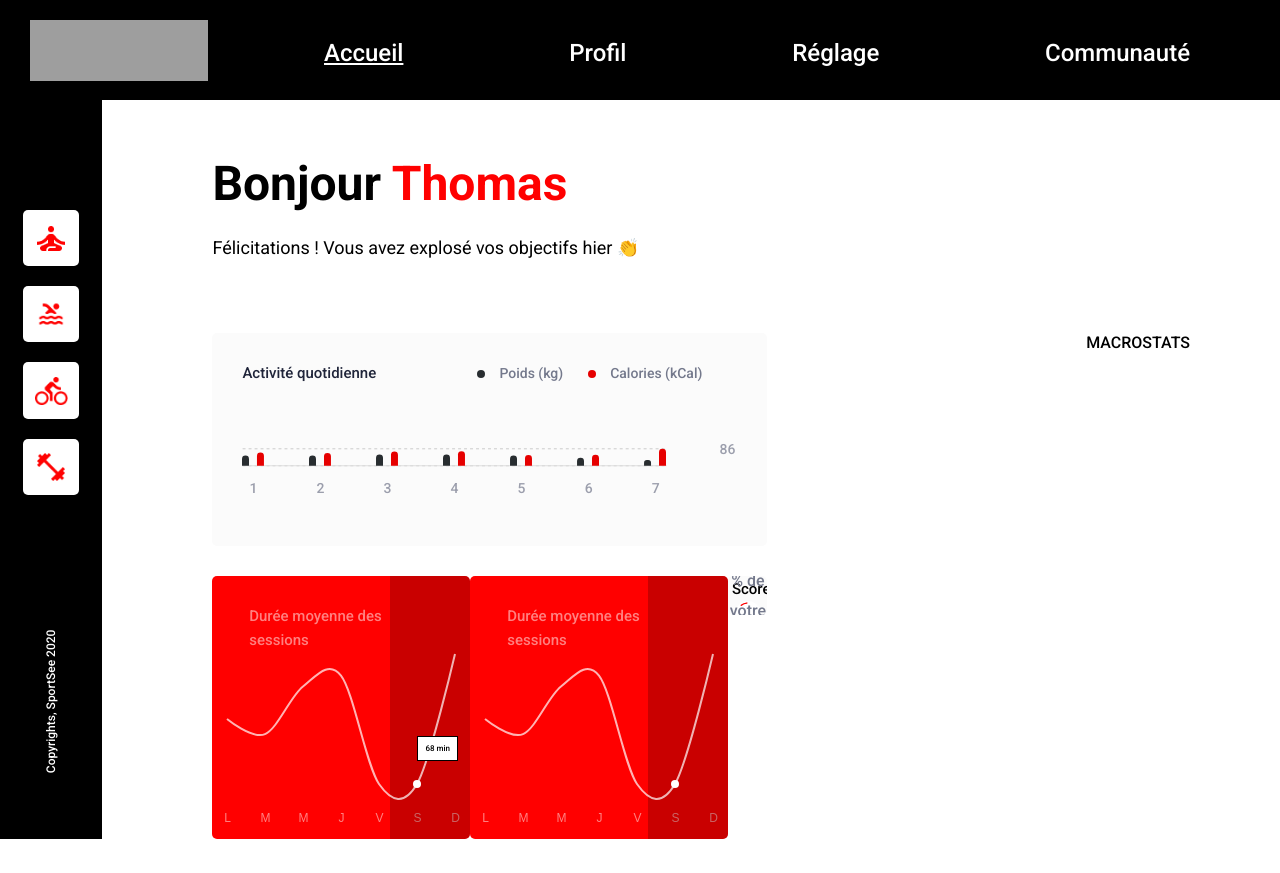
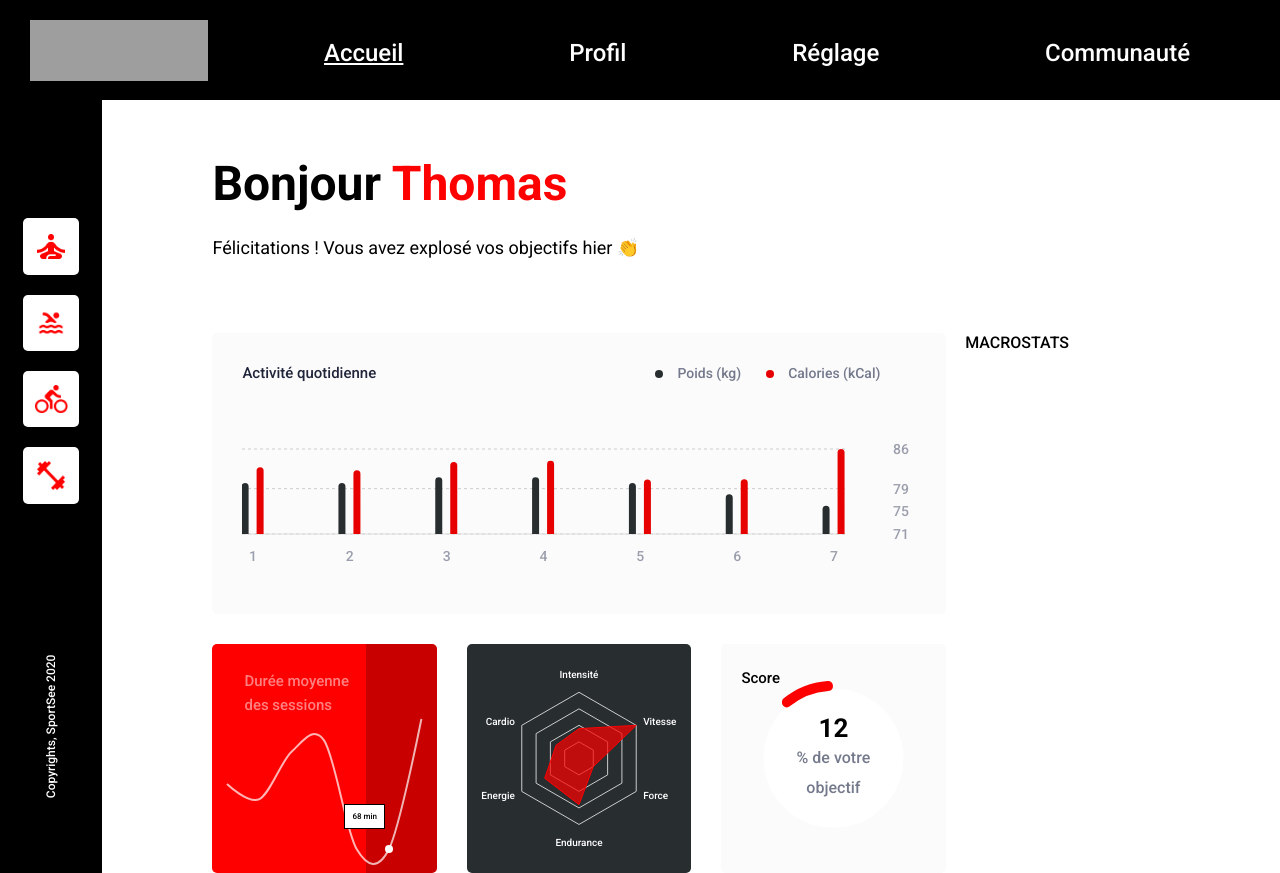
Before and after one commit to nassmim/oc-sportsee, a React (Create React App) app: page / in a window 1280 px wide. Before the commit the page ends 839 px from the top, so only its background shows below. Built offline with nearby package versions, Linux system fonts and the light colour scheme; grey boxes are pictures that could not be loaded.

Commit message:
radar chart integrated

```diff
--- a/src/components/BarChart.jsx
+++ b/src/components/BarChart.jsx
@@ -7,6 +7,7 @@ import {
   Tooltip,
   Legend,
   ResponsiveContainer,
+  Rectangle,
 } from "recharts"
 
 import styled from "styled-components"
@@ -76,7 +77,7 @@ export default function BarChartCustom({ data }) {
     )
   }
 
-  const TooltipCustom = ({ active, payload, label }) => {
+  const renderTooltipCustom = ({ active, payload, label }) => {
     if (active && payload && payload.length) {
       return (
         <div
@@ -95,6 +96,20 @@ export default function BarChartCustom({ data }) {
     }
 
     return null
+  }
+
+  const TooltipCursorCustom = ({ x, y, width, height, stroke, ...rest }) => {
+    const widthCustom = 55
+    // const xCustom =
+    return (
+      <Rectangle
+        fill="#C4C4C480"
+        x={x + 35}
+        y={y}
+        width={widthCustom}
+        height={height}
+      />
+    )
   }
 
   return (
@@ -135,11 +150,12 @@ export default function BarChartCustom({ data }) {
             axisLine={false}
             tickLine={false}
             tick={{ fill: "#9B9EAC", fontSize: "14px", fontWeight: 500 }}
-            dx={45}
+            dx={40}
           />
           <YAxis yAxisId="calories" type="number" scale={"sqrt"} hide={true} />
           <Tooltip
-            content={TooltipCustom}
+            content={renderTooltipCustom}
+            cursor={<TooltipCursorCustom />}
             // viewBox={{ width: 39, height: 63 }}
             offset={20}
             // contentStyle={{ background: "#E60000" }}
--- /dev/null
+++ b/src/components/RadarChart.jsx
@@ -0,0 +1,98 @@
+import {
+  Radar,
+  RadarChart,
+  PolarGrid,
+  PolarAngleAxis,
+  PolarRadiusAxis,
+  ResponsiveContainer,
+  Text,
+} from "recharts"
+
+import styled from "styled-components"
+
+const Container = styled.div`
+  position: relative;
+  box-sizing: border-box;
+  width: 100%;
+  aspect-ratio: 258/263;
+  background: #282d30;
+  border-radius: 5px;
+  overflow: hidden;
+`
+
+export default function RadarChartCustom({ performances }) {
+  function PolarAngleAxisCustom({ payload, x, y, cx, cy, ...rest }) {
+    let yCustom = y
+
+    if (payload.coordinate === 90) yCustom = y - 10
+    else if (payload.coordinate === -90) yCustom = y + 10
+
+    return (
+      <Text
+        {...rest}
+        verticalAnchor="middle"
+        y={yCustom}
+        x={x}
+        fill="#fff"
+        fontSize={10}
+        fontWeight={500}
+      >
+        {payload.value}
+      </Text>
+    )
+  }
+
+  const translations = {
+    cardio: "Cardio",
+    energy: "Energie",
+    endurance: "Endurance",
+    strength: "Force",
+    speed: "Vitesse",
+    intensity: "Intensité",
+  }
+  const performancesNumber = performances.data.length
+  const chartData = performances.data.reduce((listPerfs, perf, index) => {
+    const data = {
+      kind: translations[performances.kind[perf.kind]],
+      value: perf.value,
+    }
+
+    listPerfs[performancesNumber - perf.kind] = data
+
+    return listPerfs
+  }, Array(performancesNumber))
+
+  return (
+    <Container>
+      <ResponsiveContainer>
+        <RadarChart
+          cx="50%"
+          cy="50%"
+          outerRadius="70%"
+          data={chartData}
+          Z
+          margin={{
+            top: 20,
+            bottom: 20,
+          }}
+        >
+          <PolarGrid color="black" radialLines={false} fill="black" />
+          <PolarAngleAxis dataKey="kind" tick={PolarAngleAxisCustom} />
+          <PolarRadiusAxis
+            type="number"
+            tickCount={5}
+            axisLine={false}
+            tick={false}
+          />
+          <Radar
+            name="Mike"
+            dataKey="value"
+            stroke="#FF0101"
+            fill="#FF0101"
+            fillOpacity={0.7}
+          />
+        </RadarChart>
+      </ResponsiveContainer>
+    </Container>
+  )
+}
--- a/src/components/RadialChart.jsx
+++ b/src/components/RadialChart.jsx
@@ -6,7 +6,6 @@ const Container = styled.div`
   position: relative;
   box-sizing: border-box;
   width: 100%;
-  max-width: 258px;
   aspect-ratio: 258/263;
   background: #fbfbfb;
   border-radius: 5px;
--- a/src/css/home.module.css
+++ b/src/css/home.module.css
@@ -24,19 +24,25 @@
 .charts {
   display: flex;
   flex-direction: column;
-  gap: 30px;
+  row-gap: 30px;
+  width: 75%;
 }
 
 .dailyActivity {
-  grid-column: 1/4;
+  width: 100%;
 }
 
 .chartsBottom {
   display: flex;
-  justify-content: space-between;
+  column-gap: 30px;
+}
+
+.chartBottom {
+  width: 100%;
 }
 
 .macroStats {
   display: flex;
   flex-direction: column;
+  width: 23%;
 }
--- a/src/css/sessionDuration.module.css
+++ b/src/css/sessionDuration.module.css
@@ -2,7 +2,6 @@
   position: relative;
   box-sizing: border-box;
   width: 100%;
-  max-width: 258px;
   aspect-ratio: 258/263;
   background-color: #ff0000;
   border-radius: 5px;
--- a/src/pages/Home.jsx
+++ b/src/pages/Home.jsx
@@ -1,5 +1,6 @@
 import BarChart from "../components/BarChart.jsx"
 import SessionDurationChart from "../components/SessionDurationChart.jsx"
+import RadarChart from "../components/RadarChart.jsx"
 import RadialChart from "../components/RadialChart.jsx"
 import homeCSS from "../css/home.module.css"
 import {
@@ -30,14 +31,15 @@ export default function Home() {
           <section className={homeCSS.dailyActivity}>
             <BarChart data={USER_ACTIVITY[0]} />
           </section>
+
           <div className={homeCSS.chartsBottom}>
-            <section>
+            <section className={homeCSS.chartBottom}>
               <SessionDurationChart data={sessionDurations} />
             </section>
-            <section>
-              <SessionDurationChart data={sessionDurations} />
+            <section className={homeCSS.chartBottom}>
+              <RadarChart performances={USER_PERFORMANCE[0]} />
             </section>
-            <section>
+            <section className={homeCSS.chartBottom}>
               <RadialChart score={score} />
             </section>
           </div>
```
